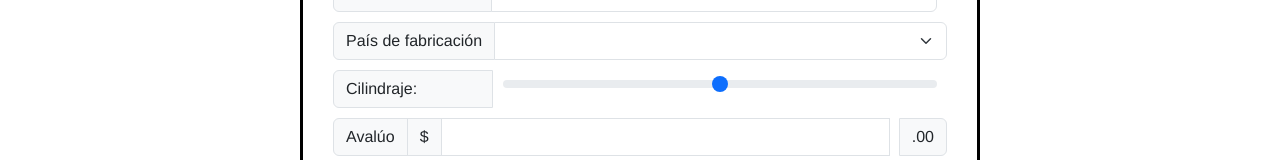
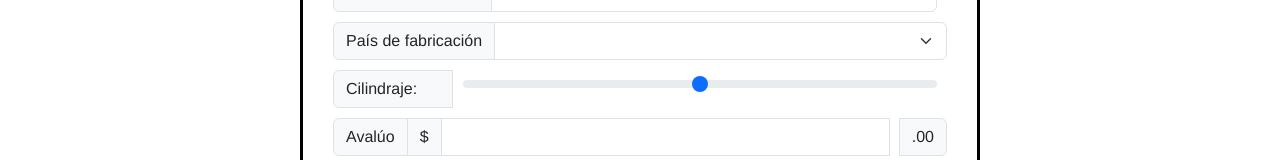
Before and after one commit to driventub/proyecto_final_pw_vue_g1, a Vue app: page /#/empleados/ingresarVehiculo in a window 1280 px wide. Shown: the part 325-485 px from the top of the page. Built offline with nearby package versions, Linux system fonts and the light colour scheme.

Commit message:
registro vehiculo cilindraje: width

```diff
--- a/src/components/RegistroVehiculoEmpleado.vue
+++ b/src/components/RegistroVehiculoEmpleado.vue
@@ -37,7 +37,7 @@
             </select>
         </div>
         <div class="input-group flex-nowrap">
-            <span class="input-group-text" style="width: 215px;" required >Cilindraje: {{vehiculo.cilindraje}}</span>
+            <span class="input-group-text" style="min-width: 120px;" required >Cilindraje: {{vehiculo.cilindraje}}</span>
             <input v-model="vehiculo.cilindraje" type="range" min="1" max="5.2" step="0.3" class="form-range" id="cilindraje" style="margin: 12px  10px;">
         </div>
         <div >
```
